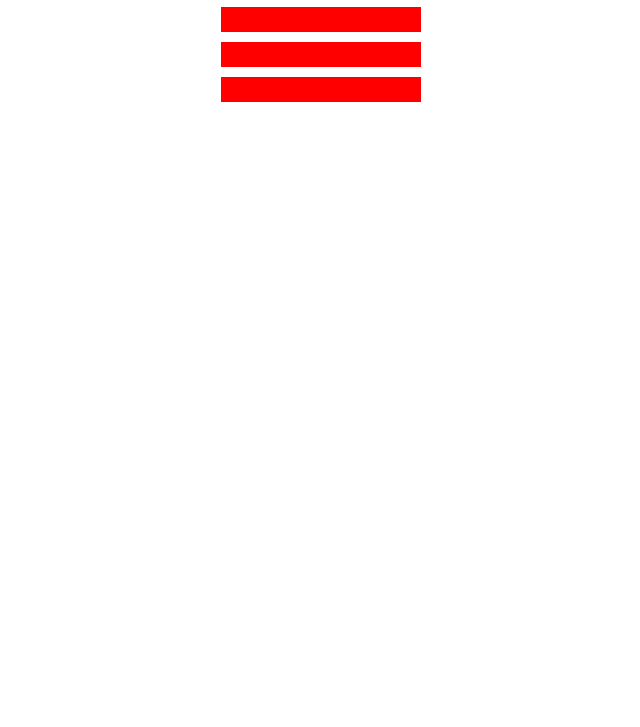
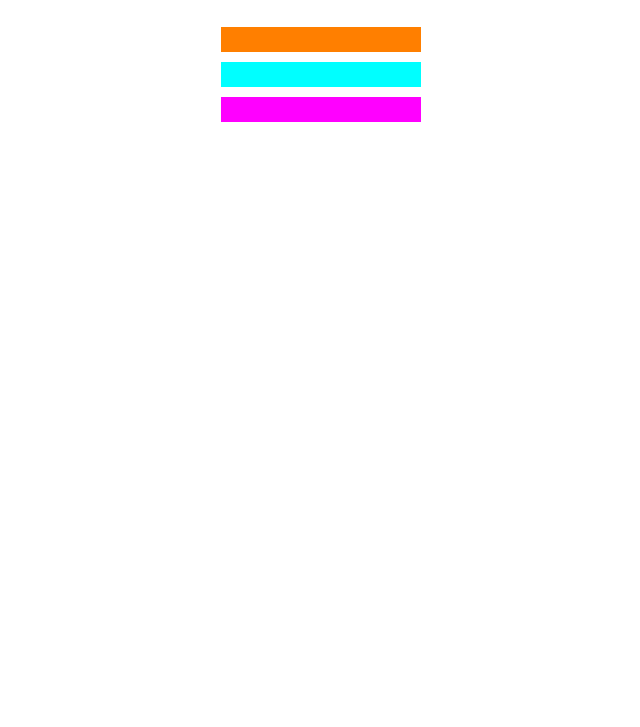
Before and after one commit to crewDiver/freeCodeCamp, a plain HTML site: page colors.html in a window 1280 px wide. Shown: the part 73-800 px from the top of the page, without its empty margins (319-959 px from the left). Drawn offline with Linux system fonts and the light colour scheme.

Commit message:
mixing colors

```diff
--- a/colors.html
+++ b/colors.html
@@ -9,11 +9,11 @@
   <body>
     <h1>CSS Color Markers</h1>
     <div class="container">
-      <div class="marker">
+      <div class="marker one">
       </div>
-      <div class="marker">
+      <div class="marker two">
       </div>
-      <div class="marker">
+      <div class="marker three">
       </div>
     </div>
   </body>
--- a/styles1.css
+++ b/styles1.css
@@ -1,10 +1,26 @@
 h1 {
     text-align: center;
+  }
+
+  .container {
+    background-color: rgb(255, 255, 255);
+    padding: 10px 0;
   }
 
   .marker {
     width: 200px;
     height: 25px;
-    background-color: red;
     margin: 10px auto;
   }
+
+  .one {
+    background-color: rgb(255, 127, 0);
+  }
+
+  .two {
+    background-color: rgb(0, 255, 255);
+  }
+
+  .three {
+    background-color: rgb(255, 0, 255);
+  }
```
